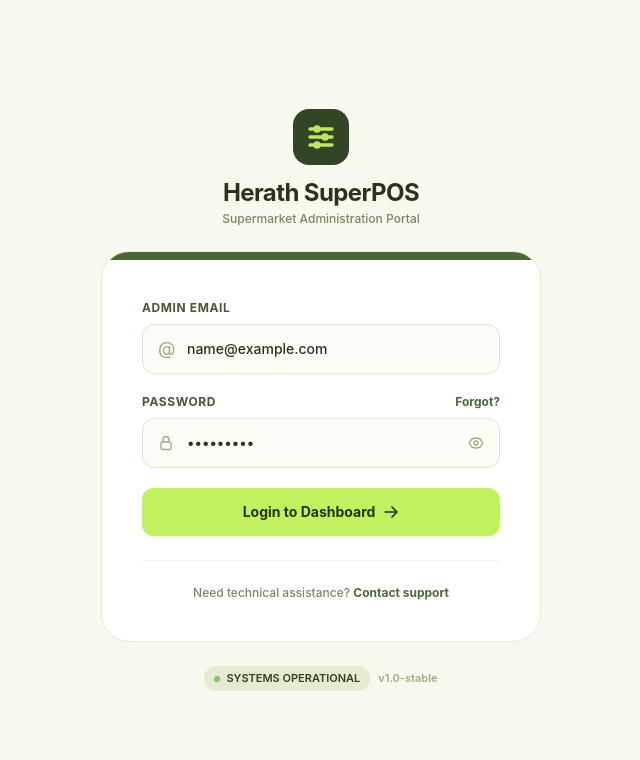
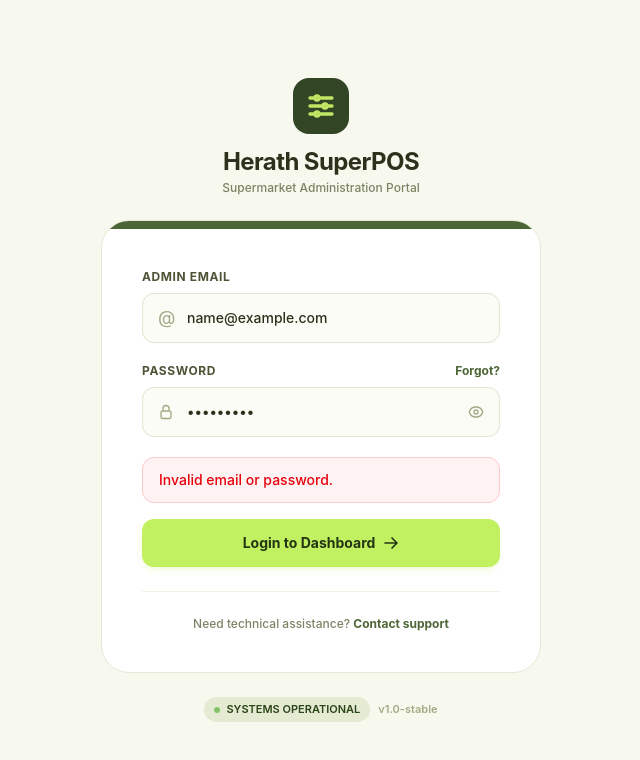
Before and after one commit to Vihangasachintha/pos-system-frontend, a React (Vite) app: page /login in a window 1280 px wide. Both pictures are taken after typing "name@example.com", "Sample123" into the empty fields and a click on the button "Login to Dashboard". Shown: the top 760 px of the page, without its empty margins (319-959 px from the left). Built offline with nearby package versions, Linux system fonts and the light colour scheme; no server answers.

Commit message:
feat: add error handling and display for login form

```diff
--- a/src/pages/LoginPage.tsx
+++ b/src/pages/LoginPage.tsx
@@ -5,15 +5,18 @@ export default function LoginPage() {
   const [email, setEmail] = useState("");
   const [password, setPassword] = useState("");
   const [showPassword, setShowPassword] = useState(false);
+  const [error, setError] = useState<string | null>(null);
   const { login } = useAuth();
 
   const handleSubmit = async (e: React.FormEvent<HTMLFormElement>) => {
     e.preventDefault();
+    setError(null);
     try {
       await login(email, password);
       // login() saves token + user to state and localStorage
       // AppRouter will automatically redirect to /dashboard
-    } catch (error) {
+    } catch (error: any) {
+      setError(error.response?.data?.message || "Invalid email or password.");
       console.error("Login failed:", error);
       // You can add an error state here later to show a message to the user
     }
@@ -148,6 +151,13 @@ export default function LoginPage() {
             </div>
           </div>
 
+          {/* Error Message */}
+          {error && (
+            <div className="mb-4 rounded-xl border border-red-200 bg-red-50 px-4 py-3 text-sm font-medium text-red-600">
+              {error}
+            </div>
+          )}
+
           {/* Action Button */}
           <button
             type="submit"
```
